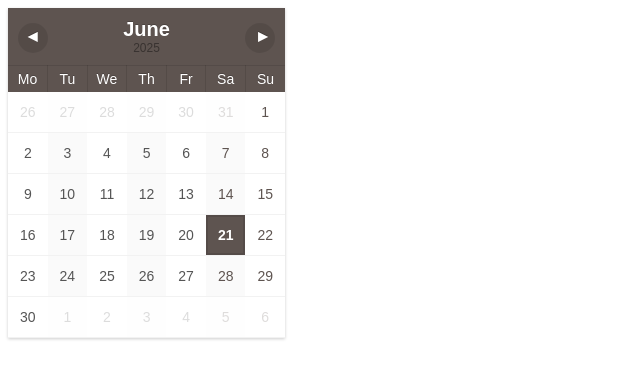
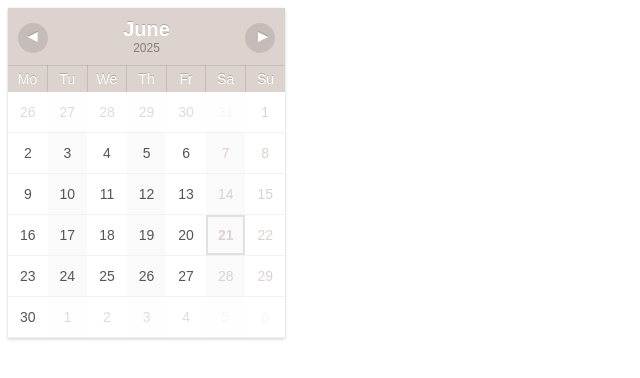
Before and after one commit to irrevocabre/notionwidgets, a plain HTML site: page index.html in a window 1280 px wide. Shown: the whole page, without its empty margins (0-640 px from the left). Drawn offline with Linux system fonts and the light colour scheme.

Commit message:
Update index.html

```diff
--- a/index.html
+++ b/index.html
@@ -63,7 +63,7 @@ td:last-child, th:last-child {
 th {
     border-top: 1px solid rgba(0,0,0,0.1);
     border-right: 1px solid rgba(0,0,0,0.1);
-    background-color: #5E5450;
+    background-color: #DCD2CE;
     color: #fff;
     text-shadow: 0px -1px 0px rgba(0,0,0,0.2);
     font-weight: normal;
@@ -95,11 +95,11 @@ td:nth-child(even)>span {
 }
 td:last-child>span,
 td:nth-child(6)>span {
-    color: #5E5450;
+    color: #DCD2CE;
 }
 td.avui>span {
     font-weight: bold;
-    background-color: #5E5450;
+    background-color: #DCD2CE
     color: #fff;
     border: 2px solid rgba(0,0,0,0.1);
 }
```
